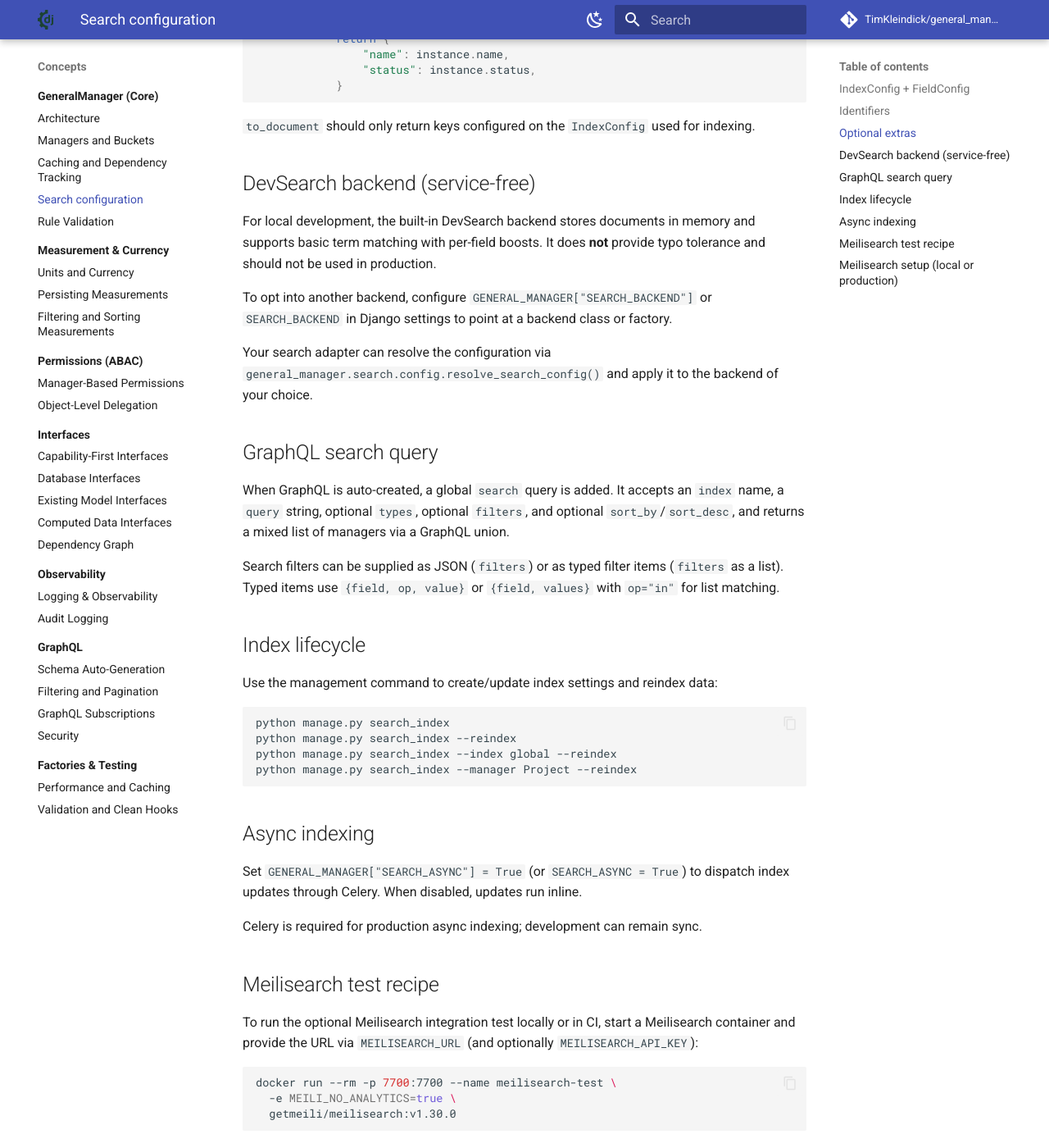
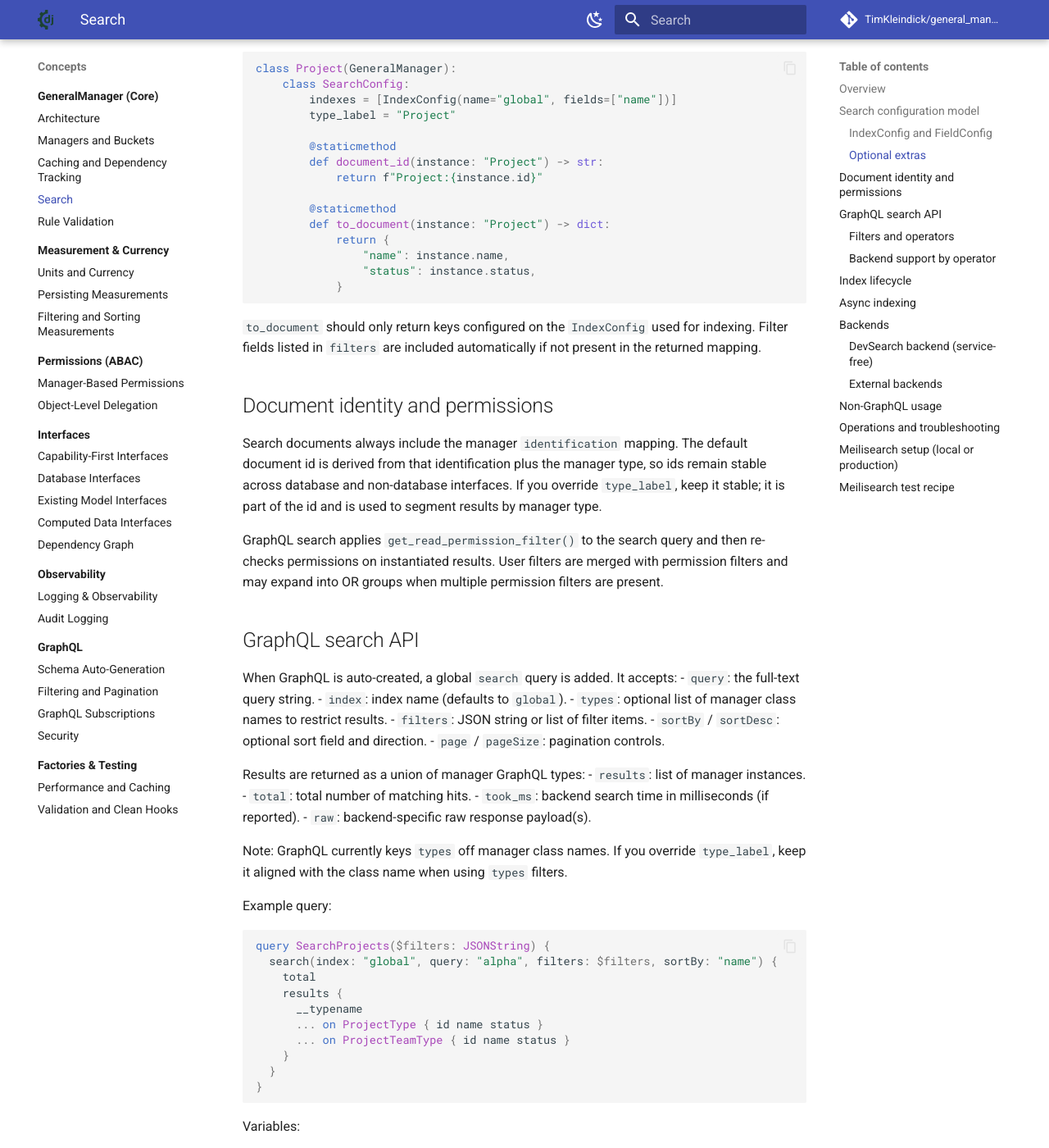
Before and after one commit to TimKleindick/general_manager, an MkDocs documentation site: the page built from docs/concepts/search.md, in a window 1280 px wide and 1400 px high, scrolled down 1463 px. Shown: the whole window at 82% size. Built offline with MkDocs 1.6.1 and Material for MkDocs 9.7.7, drawn with Linux system fonts in a browser that asks for light colours; comment, search, counter and statistics services are not loaded; some of the changed text lies outside the part shown.

Commit message:
docs: improved search tutorial & documentation

````diff
--- a/docs/concepts/search.md
+++ b/docs/concepts/search.md
@@ -1,12 +1,27 @@
-# Search configuration
+# Search
 
-GeneralManager ships configuration primitives and an optional development backend.
+GeneralManager ships configuration primitives and a development backend for search.
 Production deployments are expected to use an external search service.
 
-## IndexConfig + FieldConfig
+## Overview
+
+Search is configured per manager and aggregated per index name. Each manager can
+contribute documents to one or more indexes. Index settings (searchable fields,
+filterable fields, sortable fields, and field boosts) are derived from all
+managers that declare the same index name.
+
+Search documents include:
+- A stable, type-scoped document id.
+- A `type` label and `identification` mapping for reconstruction.
+- A `data` payload built from configured fields (and filter fields).
+
+## Search configuration model
+
+### IndexConfig and FieldConfig
 
 Use `IndexConfig` entries to describe which fields should be indexed and how
-they should be filtered. Fields can optionally include per-field boosts.
+they should be filtered and sorted. Fields can optionally include per-field
+boosts. Sortable fields must be declared on the index to be sortable.
 
 ```python
 from general_manager import FieldConfig, IndexConfig
@@ -21,30 +36,30 @@
                     FieldConfig(name="leader__name", boost=2.0),
                 ],
                 filters=["status", "leader_id"],
-            ),
-            IndexConfig(
-                name="project_selection",
-                fields=["name"],
-                filters=["status"],
-                boost=1.5,
-            ),
+                sorts=["name", "status"],
+                boost=1.2,
+            )
         ]
 ```
 
-## Identifiers
+Field and index rules:
+- `fields`: searchable fields for full-text matching.
+- `filters`: filterable fields allowed in `filters` (plus the built-in `type`).
+- `sorts`: sortable fields allowed for `sort_by` / `sortBy`.
+- `FieldConfig.boost`: per-field boost (must be > 0).
+- `IndexConfig.boost`: per-index boost (must be > 0; used by DevSearch).
+- `IndexConfig.min_score`: reserved for backend-specific use (not applied by
+  built-in backends today).
 
-Search documents always include the manager `identification` mapping. The
-default document ID is derived from that identification plus the manager type,
-so IDs remain stable across database and non-database interfaces.
-
-## Optional extras
+### Optional extras
 
 These helpers are optional and only required if your adapter needs them.
 
 - `document_id`: Callable used to produce a stable document identifier.
 - `type_label`: Explicit label for multi-manager search unions.
 - `to_document`: Callable that serializes a manager instance into a document.
-- `update_strategy`: String used by your adapter to decide sync vs async updates.
+- `update_strategy`: Adapter-specific hook for sync vs async (not used by built-in
+  backends today).
 
 ```python
 class Project(GeneralManager):
@@ -65,31 +80,94 @@
 ```
 
 `to_document` should only return keys configured on the `IndexConfig` used for
-indexing.
+indexing. Filter fields listed in `filters` are included automatically if not
+present in the returned mapping.
 
-## DevSearch backend (service-free)
+## Document identity and permissions
 
-For local development, the built-in DevSearch backend stores documents in
-memory and supports basic term matching with per-field boosts. It does **not**
-provide typo tolerance and should not be used in production.
+Search documents always include the manager `identification` mapping. The
+default document id is derived from that identification plus the manager type,
+so ids remain stable across database and non-database interfaces. If you override
+`type_label`, keep it stable; it is part of the id and is used to segment
+results by manager type.
 
-To opt into another backend, configure `GENERAL_MANAGER["SEARCH_BACKEND"]` or
-`SEARCH_BACKEND` in Django settings to point at a backend class or factory.
+GraphQL search applies `get_read_permission_filter()` to the search query and
+then re-checks permissions on instantiated results. User filters are merged with
+permission filters and may expand into OR groups when multiple permission
+filters are present.
 
-Your search adapter can resolve the configuration via
-`general_manager.search.config.resolve_search_config()` and apply it to the
-backend of your choice.
+## GraphQL search API
 
-## GraphQL search query
+When GraphQL is auto-created, a global `search` query is added. It accepts:
+- `query`: the full-text query string.
+- `index`: index name (defaults to `global`).
+- `types`: optional list of manager class names to restrict results.
+- `filters`: JSON string or list of filter items.
+- `sortBy` / `sortDesc`: optional sort field and direction.
+- `page` / `pageSize`: pagination controls.
 
-When GraphQL is auto-created, a global `search` query is added. It accepts an
-`index` name, a `query` string, optional `types`, optional `filters`, and
-optional `sort_by`/`sort_desc`, and returns a mixed list of managers via a
-GraphQL union.
+Results are returned as a union of manager GraphQL types:
+- `results`: list of manager instances.
+- `total`: total number of matching hits.
+- `took_ms`: backend search time in milliseconds (if reported).
+- `raw`: backend-specific raw response payload(s).
 
-Search filters can be supplied as JSON (`filters`) or as typed filter items
-(`filters` as a list). Typed items use `{field, op, value}` or
-`{field, values}` with `op="in"` for list matching.
+Note: GraphQL currently keys `types` off manager class names. If you override
+`type_label`, keep it aligned with the class name when using `types` filters.
+
+Example query:
+
+```graphql
+query SearchProjects($filters: JSONString) {
+  search(index: "global", query: "alpha", filters: $filters, sortBy: "name") {
+    total
+    results {
+      __typename
+      ... on ProjectType { id name status }
+      ... on ProjectTeamType { id name status }
+    }
+  }
+}
+```
+
+Variables:
+
+```json
+{
+  "filters": "{\"status\": \"public\"}"
+}
+```
+
+### Filters and operators
+
+Filters can be provided as:
+- A JSON object: `{"status": "public"}`.
+- A JSON list of filter items: `[{"field": "status", "value": "public"}]`.
+
+List items support `field`, optional `op`, and either `value` or `values`. If
+`values` is provided and `op` is omitted, `op` defaults to `in`.
+
+Supported lookup operators in the filter parser:
+- `exact` (default)
+- `lt`, `lte`, `gt`, `gte`
+- `contains`, `startswith`, `endswith`
+- `in`
+
+Example list format (OR groups are created from list entries):
+
+```json
+[
+  {"field": "status", "value": "public"},
+  {"field": "status", "op": "in", "values": ["draft", "archived"]}
+]
+```
+
+### Backend support by operator
+
+- **DevSearch** supports all operators listed above.
+- **Meilisearch** translates filters to equality and `in` only. Other operators
+  are treated as equality checks. For advanced expressions, call the backend
+  directly with `filter_expression` (Python usage only).
 
 ## Index lifecycle
 
@@ -102,6 +180,8 @@
 python manage.py search_index --manager Project --reindex
 ```
 
+Use `--reindex` after schema changes (field list, filters, or sort fields).
+
 ## Async indexing
 
 Set `GENERAL_MANAGER["SEARCH_ASYNC"] = True` (or `SEARCH_ASYNC = True`) to
@@ -109,30 +189,61 @@
 
 Celery is required for production async indexing; development can remain sync.
 
-## Meilisearch test recipe
+## Backends
 
-To run the optional Meilisearch integration test locally or in CI, start a
-Meilisearch container and provide the URL via `MEILISEARCH_URL` (and
-optionally `MEILISEARCH_API_KEY`):
+### DevSearch backend (service-free)
 
-```bash
-docker run --rm -p 7700:7700 --name meilisearch-test \
-  -e MEILI_NO_ANALYTICS=true \
-  getmeili/meilisearch:v1.30.0
+For local development, the built-in DevSearch backend stores documents in
+memory and supports basic term matching with per-field boosts. It does **not**
+provide typo tolerance and should not be used in production.
+
+### External backends
+
+To opt into another backend, configure `GENERAL_MANAGER["SEARCH_BACKEND"]` or
+`SEARCH_BACKEND` in Django settings to point at a backend class or factory.
+
+Your adapter can resolve the configuration via
+`general_manager.search.config.resolve_search_config()` and apply it to the
+backend of your choice.
+
+Meilisearch is the primary production adapter today. Typesense and OpenSearch
+adapters are present as stubs and will raise `SearchBackendNotImplementedError`.
+
+## Non-GraphQL usage
+
+If you do not use the auto GraphQL schema, call the backend directly:
+
+```python
+from general_manager.search.backend_registry import get_search_backend
+
+backend = get_search_backend()
+result = backend.search("global", "alpha", filters={"status": "public"})
 ```
 
-Then run the test with:
+To (re)index directly in Python:
 
-```bash
-MEILISEARCH_URL=http://127.0.0.1:7700 python -m pytest \
-  tests/integration/test_meilisearch_search.py
+```python
+from general_manager.search.indexer import SearchIndexer
+
+SearchIndexer().reindex_manager(Project)
 ```
+
+## Operations and troubleshooting
+
+- **Missing filters**: filter fields must be listed in `IndexConfig.filters`.
+- **Sorting fails**: sort fields must be listed in `IndexConfig.sorts` and be
+  marked sortable by the backend.
+- **No results**: verify the index was created (`search_index`) and reindexed
+  after config changes.
+- **Permission gaps**: ensure `get_read_permission_filter()` returns correct
+  rules and that your GraphQL context is populated.
+- **Meilisearch auth errors**: confirm API key and URL are in sync with the
+  configured backend settings.
 
 ## Meilisearch setup (local or production)
 
 Use the Meilisearch backend by configuring the search backend and connection
-settings. The backend reads `MEILISEARCH_URL` and optional
-`MEILISEARCH_API_KEY`.
+settings. The backend reads `MEILISEARCH_URL` and optional `MEILISEARCH_API_KEY`.
 
 ```python
 GENERAL_MANAGER = {
@@ -160,3 +271,22 @@
 - Ensure your index settings are created with `python manage.py search_index`
   and reindex with `--reindex` after schema changes.
 - Keep the Meilisearch image pinned to a known-good version to avoid drift.
+
+## Meilisearch test recipe
+
+To run the optional Meilisearch integration test locally or in CI, start a
+Meilisearch container and provide the URL via `MEILISEARCH_URL` (and optionally
+`MEILISEARCH_API_KEY`):
+
+```bash
+docker run --rm -p 7700:7700 --name meilisearch-test \
+  -e MEILI_NO_ANALYTICS=true \
+  getmeili/meilisearch:v1.30.0
+```
+
+Then run the test with:
+
+```bash
+MEILISEARCH_URL=http://127.0.0.1:7700 python -m pytest \
+  tests/integration/test_meilisearch_search.py
+```
--- /dev/null
+++ b/docs/howto/search.md
@@ -0,0 +1,135 @@
+# Search Tutorial
+
+This tutorial walks through enabling search with Meilisearch, indexing data, and
+querying via GraphQL. It assumes Django + the auto GraphQL schema are enabled.
+
+## Step 1: Configure a backend
+
+Add a search backend in `settings.py`:
+
+```python
+GENERAL_MANAGER = {
+    "SEARCH_BACKEND": {
+        "class": "general_manager.search.backends.meilisearch.MeilisearchBackend",
+        "options": {
+            "url": "http://127.0.0.1:7700",
+            "api_key": None,
+        },
+    }
+}
+```
+
+Start Meilisearch locally:
+
+```bash
+docker run --rm -p 7700:7700 --name meilisearch \
+  -e MEILI_NO_ANALYTICS=true \
+  getmeili/meilisearch:v1.30.0
+```
+
+You can use other backends by swapping the backend class and options; ensure
+the backend is implemented and available in your environment.
+
+## Step 2: Add SearchConfig to a manager
+
+Define searchable, filterable, and sortable fields:
+
+```python
+from general_manager.search.config import IndexConfig
+
+class Project(GeneralManager):
+    class Interface(DatabaseInterface):
+        name = CharField(max_length=200)
+        status = CharField(max_length=50)
+
+    class SearchConfig:
+        indexes = [
+            IndexConfig(
+                name="global",
+                fields=["name", "status"],
+                filters=["status"],
+                sorts=["name"],
+            )
+        ]
+```
+
+## Step 3: Create index settings and reindex data
+
+```bash
+python manage.py search_index
+python manage.py search_index --reindex
+```
+
+If you add or remove fields, filters, or sorts later, re-run with `--reindex`.
+
+## Step 4: Query via GraphQL
+
+Example query:
+
+```graphql
+query SearchProjects($filters: JSONString) {
+  search(index: "global", query: "alpha", filters: $filters, sortBy: "name") {
+    total
+    results {
+      __typename
+      ... on ProjectType { id name status }
+    }
+  }
+}
+```
+
+Variables:
+
+```json
+{
+  "filters": "{\"status\": \"public\"}"
+}
+```
+
+Filters can also be passed as a list of filter items:
+
+```json
+{
+  "filters": "[{\"field\": \"status\", \"op\": \"in\", \"values\": [\"public\", \"draft\"]}]"
+}
+```
+
+## Step 5: Async indexing (optional)
+
+Enable async updates via Celery:
+
+```python
+GENERAL_MANAGER = {
+    **GENERAL_MANAGER,
+    "SEARCH_ASYNC": True,
+}
+```
+
+Run a Celery worker so index updates can be dispatched. When async is disabled,
+updates run inline.
+
+## Step 6: Non-GraphQL usage
+
+You can call the backend directly in Python:
+
+```python
+from general_manager.search.backend_registry import get_search_backend
+
+backend = get_search_backend()
+result = backend.search("global", "alpha", filters={"status": "public"})
+```
+
+To reindex from code:
+
+```python
+from general_manager.search.indexer import SearchIndexer
+
+SearchIndexer().reindex_manager(Project)
+```
+
+## Step 7: Production checklist
+
+- Pin your Meilisearch version and set `MEILISEARCH_API_KEY`.
+- Reindex after search schema changes.
+- Confirm filterable/sortable fields are configured.
+- Monitor indexing failures in logs and alert on task errors.
--- a/mkdocs.yml
+++ b/mkdocs.yml
@@ -120,6 +120,7 @@
       - howto/add_permission_rule.md
       - howto/permission_walkthrough.md
       - howto/expose_via_graphql.md
+      - howto/search.md
       - howto/cache_dependent_calculation.md
       - howto/write_custom_interface.md
       - howto/create_custom_interface_type.md
````
